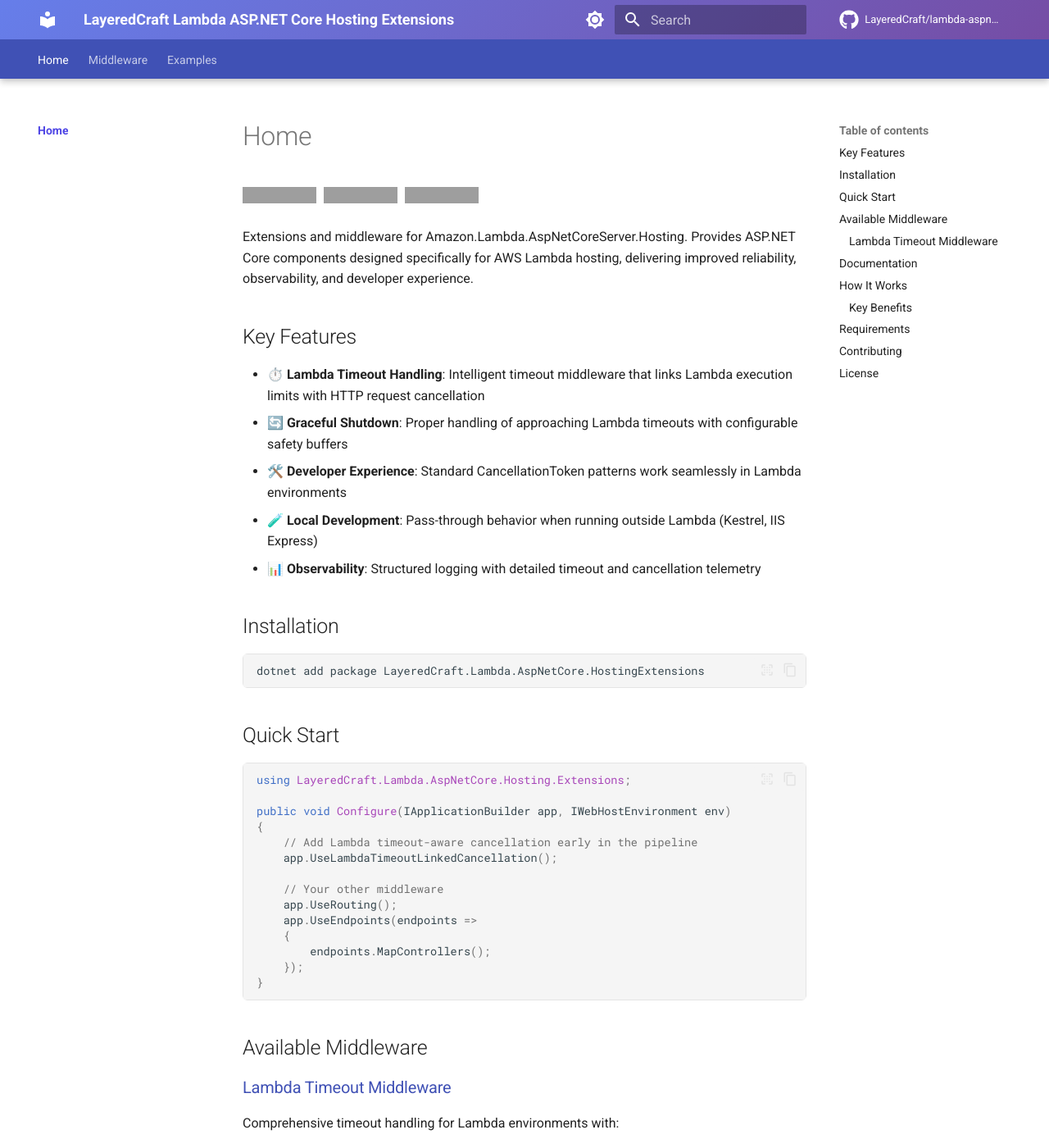
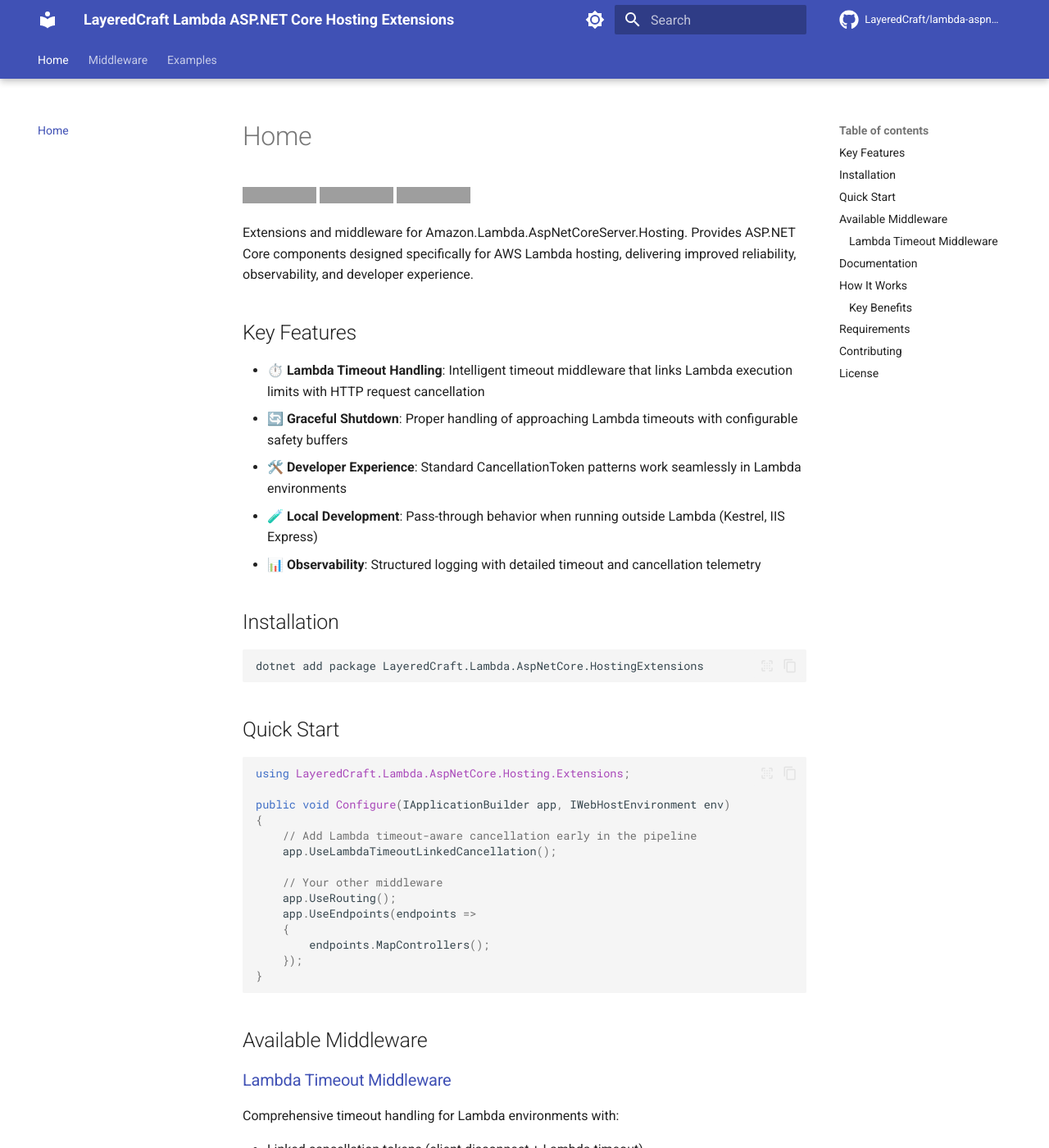
Before and after one commit to LayeredCraft/lambda-aspnetcore-hosting-extensions, an MkDocs documentation site: the page built from docs/index.md, in a window 1280 px wide and 1400 px high. Shown: the whole window at 82% size. Built offline with MkDocs 1.6.1 and Material for MkDocs 9.7.7, drawn with Linux system fonts in a browser that asks for light colours; comment, search, counter and statistics services are not loaded; grey boxes are pictures that could not be loaded.

Commit message:
refactor: Remove unnecessary MkDocs custom CSS configuration
- Remove docs/assets/css/extra.css (not needed, follows CDK constructs pattern)
- Remove extra_css reference from mkdocs.yml
- Keep only Jekyll style.scss to match existing LayeredCraft documentation pattern
- Align with CDK constructs repo structure using Material theme defaults

🤖 Generated with [Claude Code](https://claude.ai/code)

Co-Authored-By: Claude <noreply@anthropic.com>

```diff
--- a/docs/assets/css/extra.css
+++ /dev/null
@@ -1,141 +0,0 @@
-/* Custom styling for LayeredCraft Lambda ASP.NET Core Hosting Extensions docs */
-
-/* Brand colors */
-:root {
-  --layeredcraft-primary: #667eea;
-  --layeredcraft-secondary: #764ba2;
-  --layeredcraft-accent: #4f46e5;
-}
-
-/* Custom header styling */
-.md-header {
-  background: linear-gradient(135deg, var(--layeredcraft-primary) 0%, var(--layeredcraft-secondary) 100%);
-}
-
-/* Code block enhancements */
-.highlight {
-  border-radius: 6px;
-  overflow: hidden;
-}
-
-.highlight pre {
-  margin: 0;
-  border-radius: 0;
-}
-
-/* Admonition styling */
-.md-typeset .admonition {
-  border-radius: 6px;
-  box-shadow: 0 2px 4px rgba(0,0,0,0.1);
-}
-
-/* Badge styling */
-.md-typeset p img[alt*="Build"],
-.md-typeset p img[alt*="NuGet"],
-.md-typeset p img[alt*="Downloads"] {
-  margin-right: 0.25rem;
-  margin-bottom: 0.25rem;
-}
-
-/* Table improvements */
-.md-typeset table:not([class]) {
-  border-radius: 6px;
-  overflow: hidden;
-  box-shadow: 0 1px 3px rgba(0,0,0,0.1);
-}
-
-.md-typeset table:not([class]) th {
-  background-color: var(--md-primary-fg-color);
-  color: var(--md-primary-bg-color);
-  font-weight: 600;
-}
-
-/* Feature grid styling */
-.feature-grid {
-  display: grid;
-  grid-template-columns: repeat(auto-fit, minmax(280px, 1fr));
-  gap: 1.5rem;
-  margin: 2rem 0;
-}
-
-.feature-card {
-  padding: 1.5rem;
-  border: 1px solid var(--md-default-fg-color--lightest);
-  border-radius: 8px;
-  background: var(--md-code-bg-color);
-}
-
-.feature-card h3 {
-  margin-top: 0;
-  color: var(--md-primary-fg-color);
-}
-
-/* Emoji styling in headings */
-.md-typeset h1 .emoji,
-.md-typeset h2 .emoji,
-.md-typeset h3 .emoji {
-  font-size: 1.2em;
-  margin-right: 0.5rem;
-}
-
-/* Code copy button styling */
-.md-clipboard {
-  color: var(--md-primary-fg-color);
-}
-
-.md-clipboard:hover {
-  color: var(--md-accent-fg-color);
-}
-
-/* Navigation improvements */
-.md-nav__item--active > .md-nav__link {
-  color: var(--layeredcraft-accent);
-  font-weight: 600;
-}
-
-/* Footer customization */
-.md-footer {
-  background: linear-gradient(135deg, var(--layeredcraft-primary) 0%, var(--layeredcraft-secondary) 100%);
-}
-
-/* Custom button styling */
-.md-button {
-  border-radius: 6px;
-  transition: all 0.2s ease;
-}
-
-.md-button:hover {
-  transform: translateY(-1px);
-  box-shadow: 0 4px 8px rgba(0,0,0,0.15);
-}
-
-/* Status code styling */
-.md-typeset code {
-  background: var(--md-code-bg-color);
-  border: 1px solid var(--md-default-fg-color--lightest);
-  border-radius: 3px;
-  padding: 0.1em 0.3em;
-}
-
-/* Mermaid diagram styling */
-.mermaid {
-  background: transparent !important;
-}
-
-/* Search highlighting */
-.md-search-result__title mark {
-  background: var(--layeredcraft-accent);
-  color: white;
-}
-
-/* Mobile improvements */
-@media screen and (max-width: 768px) {
-  .feature-grid {
-    grid-template-columns: 1fr;
-    gap: 1rem;
-  }
-
-  .feature-card {
-    padding: 1rem;
-  }
-}
--- a/mkdocs.yml
+++ b/mkdocs.yml
@@ -50,9 +50,6 @@ extra:
     - icon: fontawesome/solid/globe
       link: https://layeredcraft.github.io
   generator: false
-
-extra_css:
-  - assets/css/extra.css
 
 markdown_extensions:
   - admonition
```
Also changed, not shown: 1 other file.
